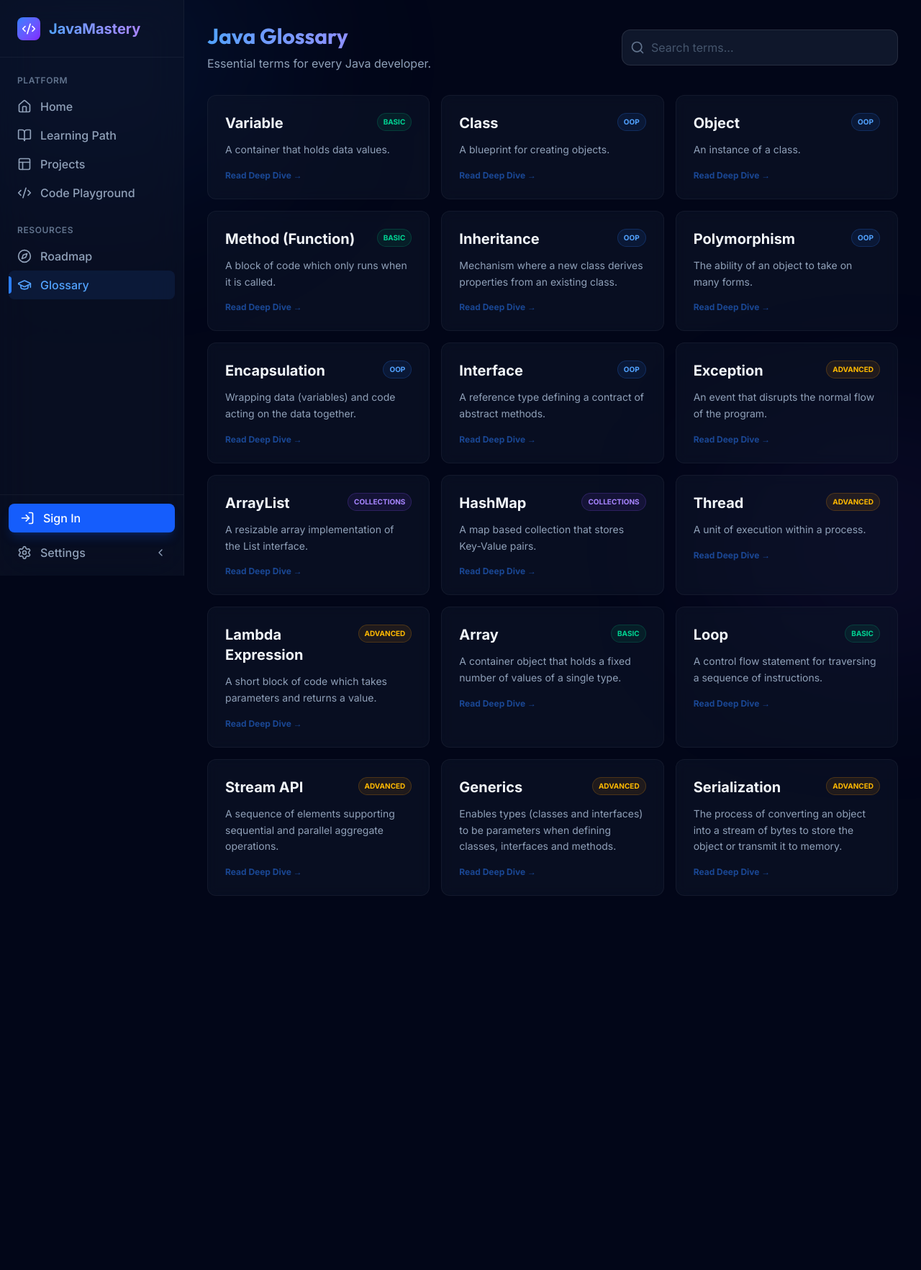
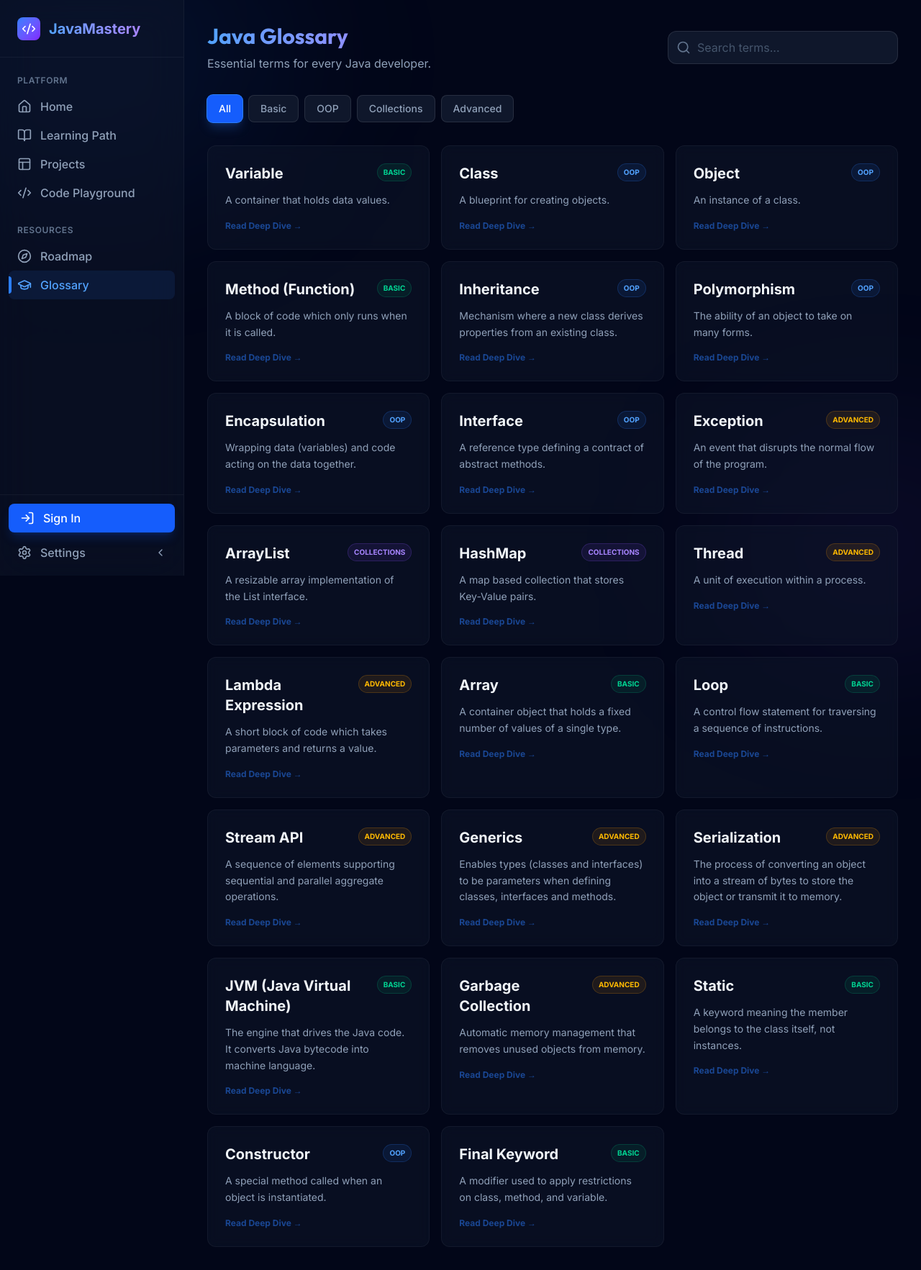
Before and after one commit to dyannadle/java-learning-platform, a React (Vite) app: page /glossary in a window 1280 px wide. Shown: the whole page at 72% size. Before the commit the page ends 1277 px from the top, so only its background shows below. Built offline with nearby package versions, Linux system fonts and the light colour scheme; no server answers.

Commit message:
feat: enhance glossary with more terms and filtering, wire up project start button

```diff
--- a/src/data/concepts.ts
+++ b/src/data/concepts.ts
@@ -382,5 +382,103 @@ class Box<T> {
 }`,
         realWorldUse: "Saving game state, session data in web servers, or caching objects in Redis.",
         relatedModuleUrl: '/learn/module-9'
+    },
+    {
+        id: '19',
+        slug: 'jvm',
+        term: 'JVM (Java Virtual Machine)',
+        definition: 'The engine that drives the Java code. It converts Java bytecode into machine language.',
+        category: 'Basic',
+        deepDive: [
+            "The JVM is the reason Java is 'Write Once, Run Anywhere'.",
+            "It handles memory management, garbage collection, and security.",
+            "It sits on top of your operating system (Windows, Mac, Linux)."
+        ],
+        codeSnippet: `// You don't write code for the JVM directly.
+// You compile .java -> .class (Bytecode)
+// The JVM executes the .class file.`,
+        realWorldUse: "Why you can play Minecraft on Windows, Mac, and Linux without downloading distinct versions of the game core.",
+        relatedModuleUrl: '/learn/module-1'
+    },
+    {
+        id: '20',
+        slug: 'garbage-collection',
+        term: 'Garbage Collection',
+        definition: 'Automatic memory management that removes unused objects from memory.',
+        category: 'Advanced',
+        deepDive: [
+            "In C++, you must manually delete objects to free memory. In Java, the GC does it for you.",
+            "It runs in the background, checking for objects that are no longer reachable by any active thread.",
+            "While helpful, it can cause 'Stop-the-World' pauses if not optimized in high-frequency trading apps."
+        ],
+        codeSnippet: `public void createGarbage() {
+    String s = new String("I am temporary");
+    // Method ends, 's' is popped off stack.
+    // The String object on Heap is now garbage.
+}`,
+        realWorldUse: "Prevents memory leaks in long-running web servers.",
+        relatedModuleUrl: '/learn/module-3'
+    },
+    {
+        id: '21',
+        slug: 'static',
+        term: 'Static',
+        definition: 'A keyword meaning the member belongs to the class itself, not instances.',
+        category: 'Basic',
+        deepDive: [
+            "Static variables are shared among all instances of a class.",
+            "Static methods can be called without creating an object (e.g., `Math.abs()`).",
+            "The `main` method is static because the JVM needs to call it before any objects exist."
+        ],
+        codeSnippet: `class Counter {
+    static int count = 0;
+    Counter() { count++; }
+}
+
+new Counter();
+new Counter();
+System.out.println(Counter.count); // 2`,
+        realWorldUse: "Constants (`Math.PI`), Utility functions, and the `main` entry point.",
+        relatedModuleUrl: '/learn/module-2'
+    },
+    {
+        id: '22',
+        slug: 'constructor',
+        term: 'Constructor',
+        definition: 'A special method called when an object is instantiated.',
+        category: 'OOP',
+        deepDive: [
+            "It must have the exact same name as the Class and no return type.",
+            "Used to initialize the object's state (fields).",
+            "If you don't define one, Java provides a default 'No-Argument' constructor."
+        ],
+        codeSnippet: `class User {
+    String name;
+
+    // Constructor
+    User(String n) {
+        this.name = n;
+    }
+}
+
+User u = new User("Alice");`,
+        realWorldUse: "Ensuring a 'BankAccount' object always has an account number when created.",
+        relatedModuleUrl: '/learn/module-3'
+    },
+    {
+        id: '23',
+        slug: 'final',
+        term: 'Final Keyword',
+        definition: 'A modifier used to apply restrictions on class, method, and variable.',
+        category: 'Basic',
+        deepDive: [
+            "Final Variable: Cannot be changed (Constant).",
+            "Final Method: Cannot be overridden by a subclass.",
+            "Final Class: Cannot be inherited (e.g., `String` class is final)."
+        ],
+        codeSnippet: `final double PI = 3.14;
+// PI = 3.15; // Compiler Error`,
+        realWorldUse: "Security and stability. Making a class immutable (like String) so it's thread-safe.",
+        relatedModuleUrl: '/learn/module-2'
     }
 ];
--- a/src/pages/Glossary.tsx
+++ b/src/pages/Glossary.tsx
@@ -6,15 +6,20 @@ import { concepts } from '../data/concepts';
 
 export const Glossary: React.FC = () => {
     const [search, setSearch] = useState('');
+    const [selectedCategory, setSelectedCategory] = useState<string>('All');
 
-    const filteredTerms = concepts.filter(t =>
-        t.term.toLowerCase().includes(search.toLowerCase()) ||
-        t.definition.toLowerCase().includes(search.toLowerCase())
-    );
+    const categories = ['All', 'Basic', 'OOP', 'Collections', 'Advanced'];
+
+    const filteredTerms = concepts.filter(t => {
+        const matchesSearch = t.term.toLowerCase().includes(search.toLowerCase()) ||
+            t.definition.toLowerCase().includes(search.toLowerCase());
+        const matchesCategory = selectedCategory === 'All' || t.category === selectedCategory;
+        return matchesSearch && matchesCategory;
+    });
 
     return (
         <div className="space-y-8 animate-in fade-in slide-in-from-bottom-4 duration-700">
-            <div className="flex flex-col md:flex-row justify-between items-center gap-4">
+            <div className="flex flex-col md:flex-row justify-between items-start md:items-center gap-6">
                 <div>
                     <h1 className="text-3xl font-bold font-heading bg-clip-text text-transparent bg-gradient-to-r from-blue-400 to-violet-400">
                         Java Glossary
@@ -22,26 +27,45 @@ export const Glossary: React.FC = () => {
                     <p className="text-slate-400 mt-2">Essential terms for every Java developer.</p>
                 </div>
 
-                <div className="relative w-full md:w-96">
+                <div className="flex flex-col gap-4 w-full md:w-auto">
+                    <div className="relative w-full md:w-80">
                         <Search className="absolute left-3 top-1/2 -translate-y-1/2 text-slate-500" size={20} />
                         <input
                             type="text"
                             placeholder="Search terms..."
                             value={search}
                             onChange={(e) => setSearch(e.target.value)}
-                        className="w-full bg-slate-900 border border-white/10 rounded-xl pl-10 pr-4 py-3 text-slate-100 placeholder:text-slate-600 focus:outline-none focus:ring-2 focus:ring-blue-500/50 transition-all font-sans"
+                            className="w-full bg-slate-900 border border-white/10 rounded-xl pl-10 pr-4 py-2.5 text-slate-100 placeholder:text-slate-600 focus:outline-none focus:ring-2 focus:ring-blue-500/50 transition-all font-sans"
                         />
                     </div>
                 </div>
+            </div>
+
+            {/* Category Filters */}
+            <div className="flex flex-wrap gap-2">
+                {categories.map(cat => (
+                    <button
+                        key={cat}
+                        onClick={() => setSelectedCategory(cat)}
+                        className={`px-4 py-2 rounded-lg text-sm font-medium transition-all ${selectedCategory === cat
+                            ? 'bg-blue-600 text-white shadow-lg shadow-blue-500/25 ring-1 ring-blue-500'
+                            : 'bg-slate-900 border border-white/10 text-slate-400 hover:text-white hover:bg-slate-800'
+                            }`}
+                    >
+                        {cat}
+                    </button>
+                ))}
+            </div>
 
             <div className="grid grid-cols-1 md:grid-cols-2 lg:grid-cols-3 gap-4">
-                <AnimatePresence>
+                <AnimatePresence mode='popLayout'>
                     {filteredTerms.map((item) => (
                         <motion.div
                             layout
                             initial={{ opacity: 0, scale: 0.9 }}
                             animate={{ opacity: 1, scale: 1 }}
                             exit={{ opacity: 0, scale: 0.9 }}
+                            transition={{ duration: 0.2 }}
                             key={item.id}
                         >
                             <Link
@@ -74,7 +98,7 @@ export const Glossary: React.FC = () => {
 
             {filteredTerms.length === 0 && (
                 <div className="text-center py-20 text-slate-500">
-                    <p>No terms found matching "{search}"</p>
+                    <p>No terms found matching filters</p>
                 </div>
             )}
         </div>
--- a/src/pages/ProjectDetail.tsx
+++ b/src/pages/ProjectDetail.tsx
@@ -128,9 +128,13 @@ export const ProjectDetail: React.FC = () => {
                         </ul>
 
                         <div className="mt-8 pt-6 border-t border-white/5">
-                            <button className="w-full py-3 bg-blue-600 hover:bg-blue-500 text-white font-medium rounded-xl transition-all shadow-lg shadow-blue-500/20">
+                            <Link
+                                to="/playground"
+                                className="w-full py-3 bg-blue-600 hover:bg-blue-500 text-white font-medium rounded-xl transition-all shadow-lg shadow-blue-500/20 flex items-center justify-center gap-2"
+                            >
+                                <Code size={20} />
                                 Start Building
-                            </button>
+                            </Link>
                         </div>
                     </div>
                 </div>
```
Lines whose indentation alone changed are shown as unchanged.
